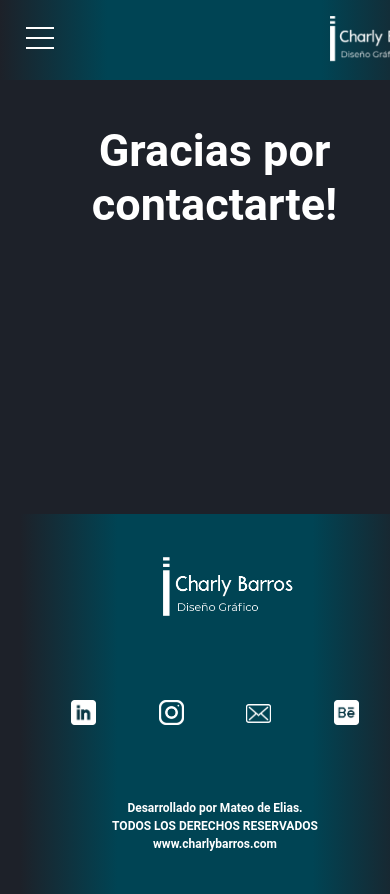
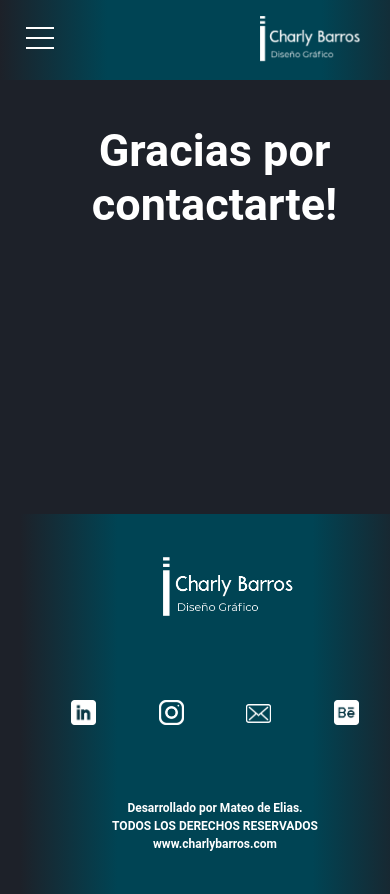
Before and after one commit to mateodee/charly-barros-final, a website: page markup/gracias.html in a window 390 px wide. Shown: the top 894 px of the page. Drawn offline with nearby package versions, Linux system fonts and the light colour scheme.

Commit message:
edite posicion del logo en mobile

```diff
--- a/scss/estilos.scss
+++ b/scss/estilos.scss
@@ -296,7 +296,7 @@ footer {
     .hamburger__logo {
         display: block;
         width: 100px;
-        margin-left: 330px;
+        margin-left: 260px;
         margin-top: 16px;
         position: fixed;
     }
```
Also changed, not shown: css/estilos.css.
